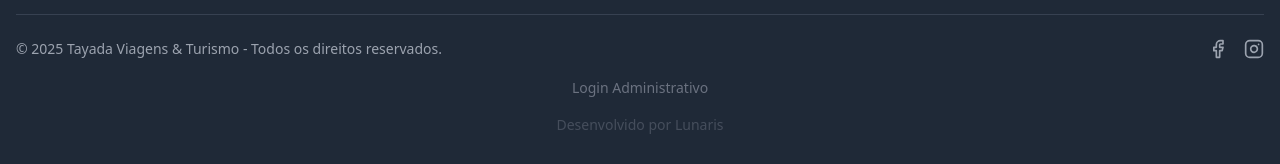
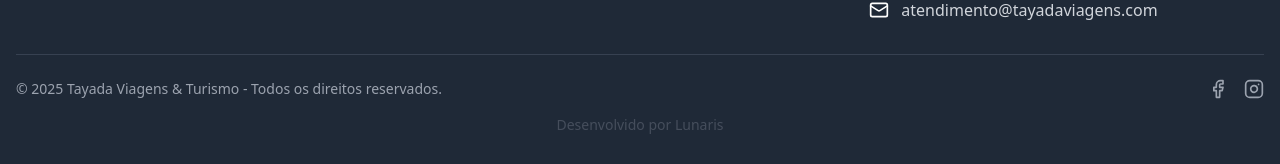
Before and after one commit to IagoMig1/tayada-viagens, a React (Vite) app: page /blog/1 in a window 1280 px wide. Shown: the part 633-797 px from the top of the page. Built offline with nearby package versions, Linux system fonts and the light colour scheme; no server answers; the database is empty.

Commit message:
admin login

```diff
--- a/package.json
+++ b/package.json
@@ -47,6 +47,6 @@
     "postcss": "latest",
     "tailwindcss": "3.4.17",
     "typescript": "^5.5.4",
-    "vite": "^5.4.18"
+    "vite": "^5.4.19"
   }
 }
--- a/src/components/Footer.tsx
+++ b/src/components/Footer.tsx
@@ -70,11 +70,7 @@ const Footer = () => {
         </div>
 
         {/* Link para o Login Administrativo */}
-        <div className="mt-4 text-center">
-          <Link to="/AdminPanel" className="text-gray-500 text-sm hover:text-white transition-colors">
-            Login Administrativo
-          </Link>
-        </div>
+
 
         {/* Marca d'água com o link para Lunaris */}
         <div className="mt-4 text-center text-sm text-gray-500 opacity-50">
```
Also changed, not shown: 1 other file (tests, documents, lock files or other folders).
